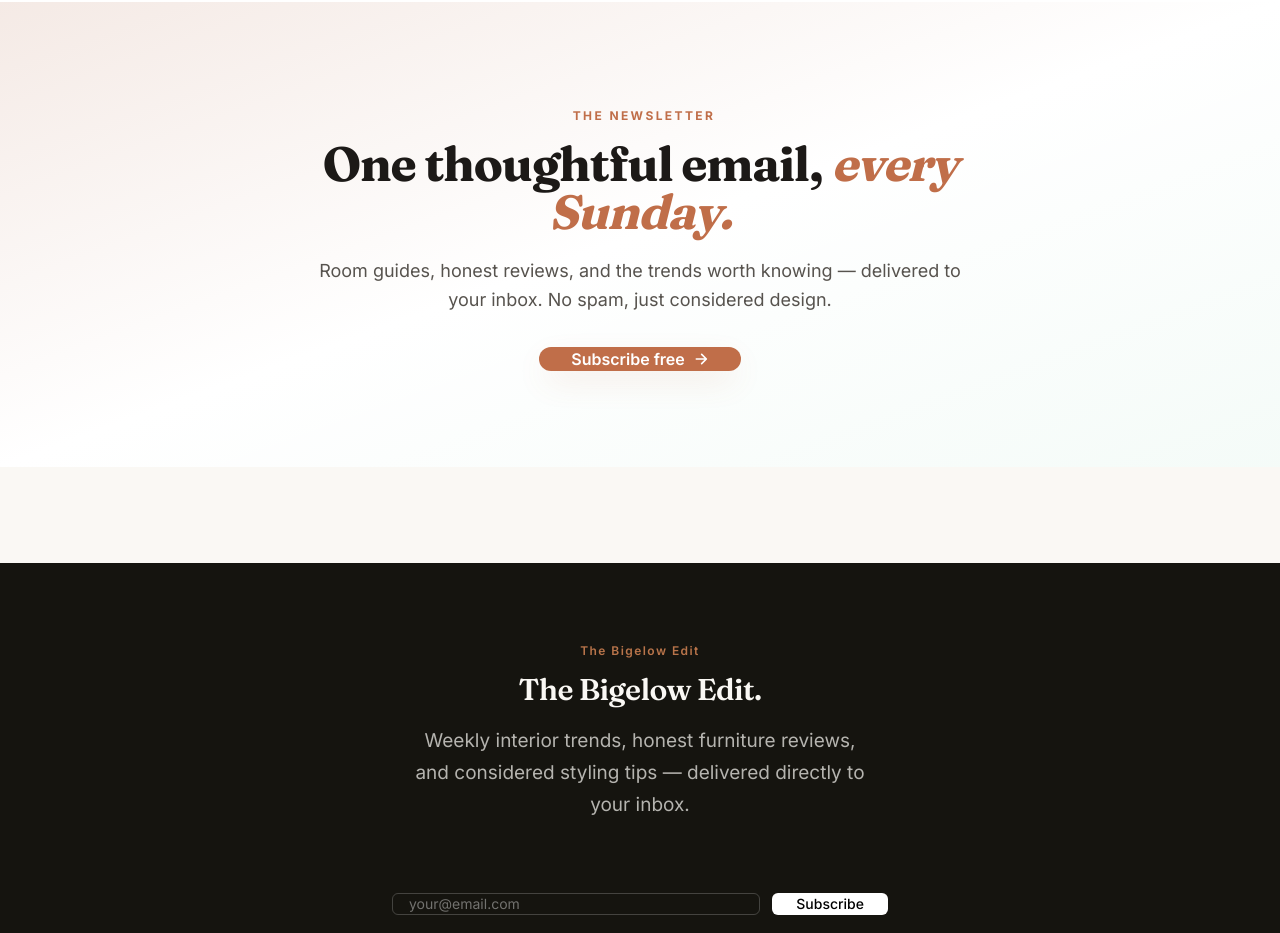
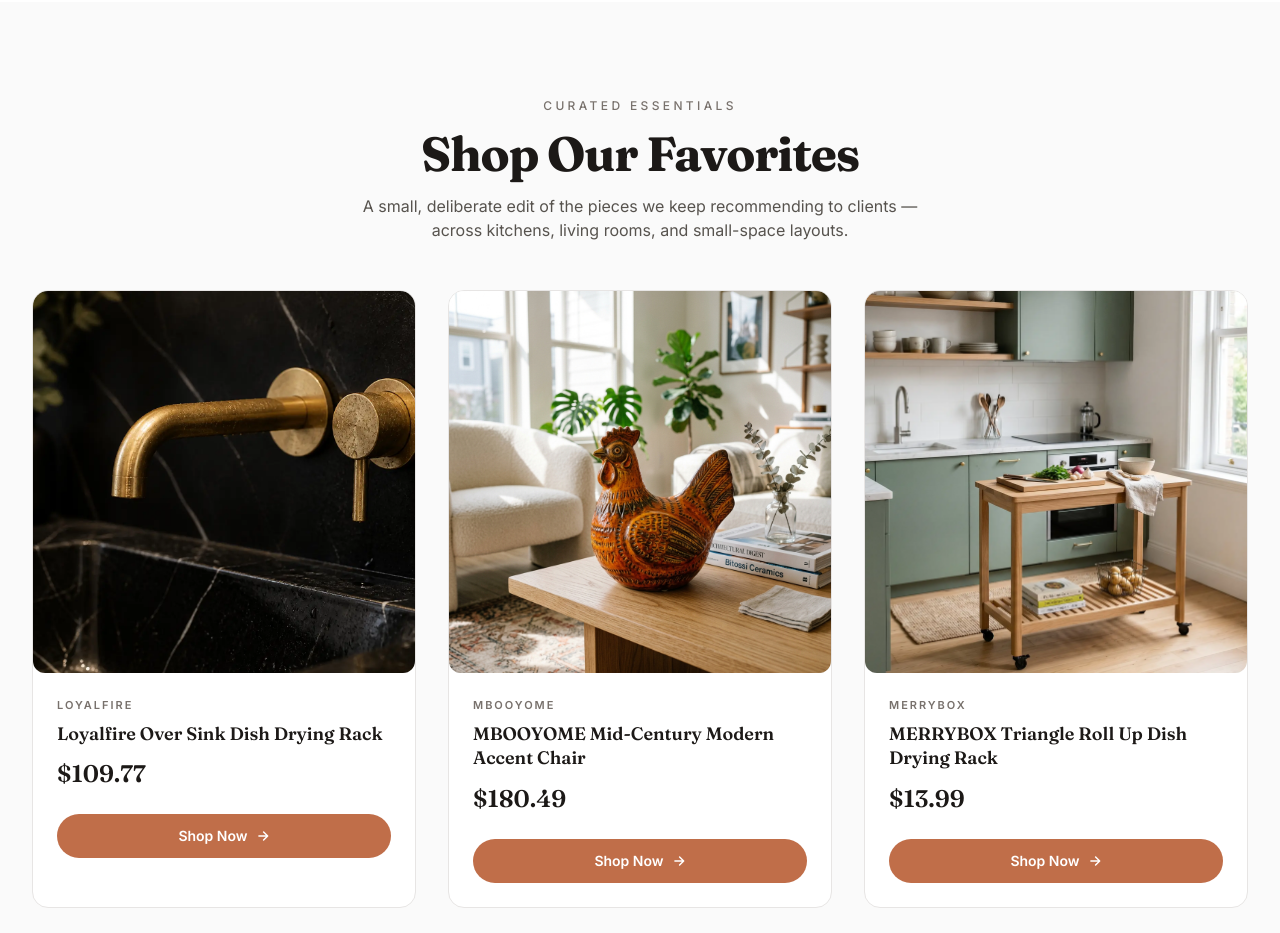
Before and after one commit to adokh7/BigelowDesigns, a Next.js app: page / in a window 1280 px wide. Shown: the part 1860-2793 px from the top of the page. Built offline with nearby package versions, Linux system fonts and the light colour scheme.

Commit message:
feat: add premium Shop Our Favorites affiliate section to homepage

```diff
--- a/app/page.tsx
+++ b/app/page.tsx
@@ -52,6 +52,34 @@ const FEATURED = [
     image:        '/vintage-ceramic-chicken.webp',
     imageAlt:     'A vintage Bitossi ceramic chicken sculpture displayed on a warm wooden shelf',
     readingTime:  5,
+  },
+] as const;
+
+// ─── Curated affiliate picks — sits between articles & newsletter ─
+const FAVORITES = [
+  {
+    brand:    'Loyalfire',
+    title:    'Loyalfire Over Sink Dish Drying Rack',
+    price:    '$109.77',
+    image:    '/brass-faucet-detail.webp',
+    imageAlt: 'A premium over-sink dish drying rack in brushed metal',
+    href:     'https://amzn.to/4ueDlkA',
+  },
+  {
+    brand:    'MBOOYOME',
+    title:    'MBOOYOME Mid-Century Modern Accent Chair',
+    price:    '$180.49',
+    image:    '/vintage-ceramic-chicken.webp',
+    imageAlt: 'A sleek mid-century modern accent chair styled in a warm interior',
+    href:     'https://amazon.com/dp/placeholder?tag=bigelow-20',
+  },
+  {
+    brand:    'MERRYBOX',
+    title:    'MERRYBOX Triangle Roll Up Dish Drying Rack',
+    price:    '$13.99',
+    image:    '/kitchen-island-alternatives.webp',
+    imageAlt: 'A roll-up silicone-coated dish drying rack spanning a kitchen sink',
+    href:     'https://amzn.to/4ax1jR1',
   },
 ] as const;
 
@@ -360,7 +388,97 @@ export default function HomePage() {
       </section>
 
       {/* ══════════════════════════════════════════════════════
-          3. NEWSLETTER BAND — closing CTA, vibrant footer
+          3. SHOP OUR FAVORITES — curated affiliate picks
+          ══════════════════════════════════════════════════════ */}
+      <section
+        aria-labelledby="favorites-heading"
+        className="bg-[#FAFAFA]"
+      >
+        <div className="mx-auto max-w-7xl px-4 py-20 sm:px-6 lg:px-8 lg:py-24">
+
+          {/* Section header */}
+          <div className="text-center">
+            <p className="text-xs font-medium uppercase tracking-[0.28em] text-stone-500">
+              Curated Essentials
+            </p>
+            <h2
+              id="favorites-heading"
+              className="mt-4 font-serif text-3xl font-bold tracking-tight text-stone-900 md:text-4xl lg:text-5xl"
+            >
+              Shop Our Favorites
+            </h2>
+            <p className="mx-auto mt-4 max-w-xl text-base text-stone-600">
+              A small, deliberate edit of the pieces we keep recommending to clients — across kitchens, living rooms, and small-space layouts.
+            </p>
+          </div>
+
+          {/* Product grid */}
+          <div className="grid grid-cols-1 md:grid-cols-3 gap-8 mt-12 mb-16">
+            {FAVORITES.map((product) => (
+              <article
+                key={product.href}
+                className="group flex flex-col overflow-hidden rounded-2xl border border-stone-200 bg-white transition-all duration-300 ease-out hover:-translate-y-0.5 hover:border-stone-300 hover:shadow-lg hover:shadow-stone-900/5"
+              >
+                {/* Square image */}
+                <div className="relative aspect-square w-full overflow-hidden rounded-xl bg-stone-100">
+                  <Image
+                    src={product.image}
+                    alt={product.imageAlt}
+                    fill
+                    sizes="(max-width: 768px) 100vw, (max-width: 1280px) 33vw, 400px"
+                    className="object-cover transition-transform duration-700 ease-out group-hover:scale-[1.04]"
+                  />
+                </div>
+
+                {/* Copy + CTA */}
+                <div className="flex flex-1 flex-col p-6">
+                  <p className="text-[11px] font-semibold uppercase tracking-[0.18em] text-stone-500">
+                    {product.brand}
+                  </p>
+                  <h3 className="mt-2 font-serif text-lg font-semibold leading-snug text-stone-900">
+                    {product.title}
+                  </h3>
+                  <p className="mt-3 font-serif text-2xl font-semibold text-stone-900">
+                    {product.price}
+                  </p>
+
+                  <a
+                    href={product.href}
+                    target="_blank"
+                    rel="sponsored noopener noreferrer"
+                    className="
+                      mt-6 inline-flex items-center justify-center gap-2
+                      rounded-full bg-brand px-6 py-3 text-sm font-semibold text-white
+                      transition-all duration-300 ease-out
+                      hover:bg-brand-hover hover:-translate-y-0.5 hover:shadow-md hover:shadow-brand/30
+                      focus-visible:outline-none focus-visible:ring-2 focus-visible:ring-brand focus-visible:ring-offset-2
+                    "
+                  >
+                    Shop Now
+                    <svg
+                      width="14" height="14" viewBox="0 0 24 24"
+                      fill="none" stroke="currentColor" strokeWidth="2.5"
+                      strokeLinecap="round" strokeLinejoin="round"
+                      aria-hidden="true"
+                      className="transition-transform duration-300 group-hover:translate-x-0.5"
+                    >
+                      <path d="M5 12h14M13 5l7 7-7 7" />
+                    </svg>
+                  </a>
+                </div>
+              </article>
+            ))}
+          </div>
+
+          {/* Disclaimer */}
+          <p className="text-center text-sm italic text-stone-500">
+            We independently review everything we recommend. When you buy through our links, we may earn a small affiliate commission at no extra cost to you.
+          </p>
+        </div>
+      </section>
+
+      {/* ══════════════════════════════════════════════════════
+          4. NEWSLETTER BAND — closing CTA, vibrant footer
           ══════════════════════════════════════════════════════ */}
       <section className="bg-gradient-to-br from-brand-light/30 via-white to-emerald-50/40">
         <div className="mx-auto max-w-7xl px-4 py-20 sm:px-6 lg:px-8 lg:py-24">
```
